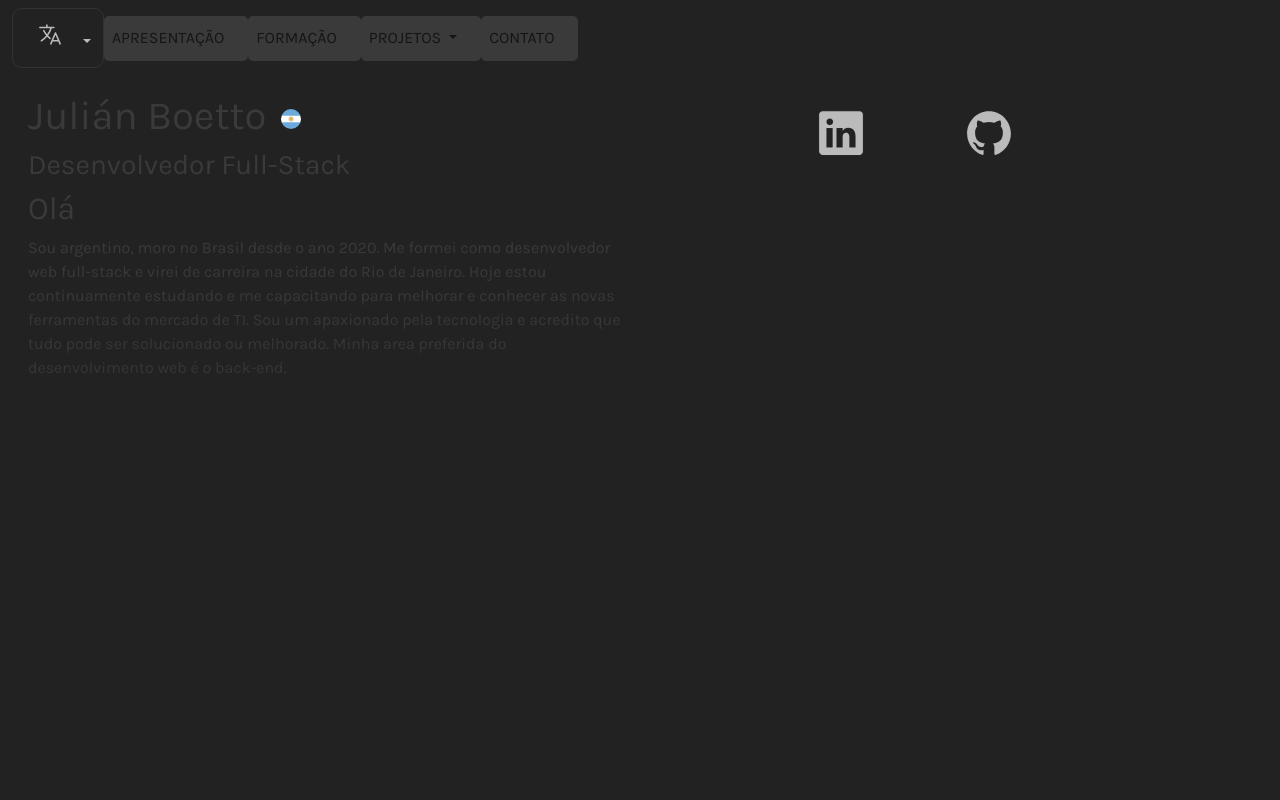
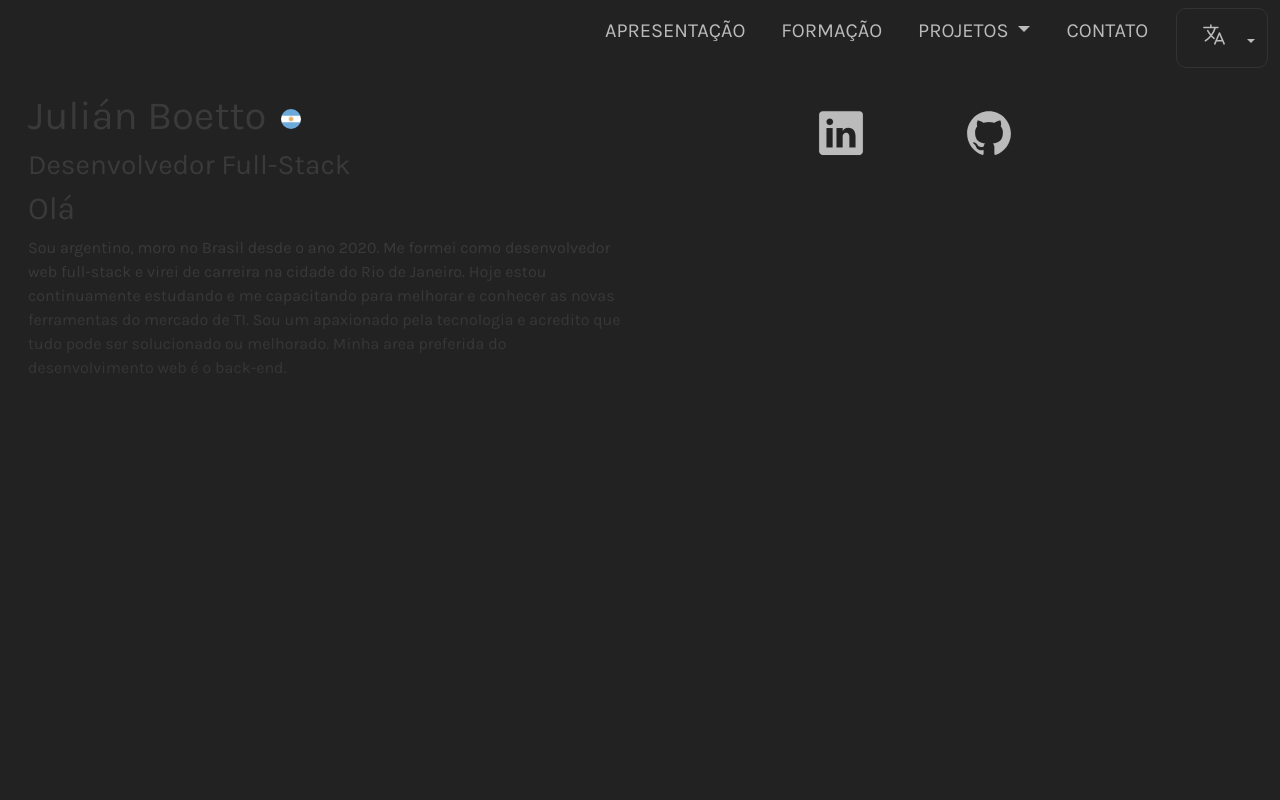
Before and after one commit to JulianBoetto/portfolio.github.io, a plain HTML site: page index.html in a window 1280 px wide. Shown: the top 800 px of the page. Drawn offline with nearby package versions, Linux system fonts and the light colour scheme.

Commit message:
Menu actualizado

```diff
--- a/index.html
+++ b/index.html
@@ -19,14 +19,14 @@
 
 <body>
     <!-- NAVBAR -->
-    <nav class="navbar navbar-expand-lg navbar-light navbar-right" id="navBar">
+    <nav class="navbar navbar-expand-lg navbar-right" id="navBar">
         <div class="container-fluid">
-            <div class="flex-shrink-0 dropdown">
+            <div class="flex-shrink-0 dropdown order-lg-2">
                 <button class="btn dropdown-toggle" type="button" id="dropLanguage"
                     data-bs-toggle="dropdown" aria-expanded="false">
                     <ion-icon name="language-outline"></ion-icon>
                 </button>
-                <ul class="dropdown-menu text-small" id="dropMenu" aria-labelledby="dropLanguage"
+                <ul class="dropdown-menu dropdown-menu-lg-end text-small slide" id="dropMenu" data-bs-auto-close="outside" aria-labelledby="dropLanguage"
                     style="width: max-content;">
                     <li>
                         <button class="btn" id="btnEs">
@@ -48,33 +48,31 @@
                 aria-label="Toggle navigation">
                 <ion-icon name="menu-outline"></ion-icon>
             </button>
-            <div class="collapse navbar-collapse" id="navbarScroll">
-                <ul class="navbar-nav me-auto my-2 my-lg-0 navbar-nav-scroll" style="--bs-scroll-height: 190px;">
-                    <li class="nav-item butHead">
+            <div class="collapse navbar-collapse text-center" id="navbarScroll">
+                <ul class="navbar-nav navbar-dark ms-auto my-2 my-lg-0 navbar-nav-scroll" style="--bs-scroll-height: 1000px;">
+                    <li class="nav-item headBtn">
                         <a class="nav-link" aria-current="page" href="#titPer">
                             <span lang="pt-BR" class="pt-BR">Apresentação</span>
                             <span lang="es-AR" class="es-AR">Presentación</span>
                         </a>
                     </li>
-                    <li class="nav-item butHead">
+                    <li class="nav-item headBtn">
                         <a class="nav-link" href="#formacao">
                             <span lang="pt-BR" class="pt-BR">Formação</span>
                             <span lang="es-AR" class="es-AR">Formación</span>
                         </a>
                     </li>
-                    <li class="nav-item dropdown butHead">
-                        <a class="nav-link dropdown-toggle" href="#" id="navbarDarkDropdownMenuLink" role="button"
-                            data-bs-toggle="dropdown" aria-expanded="false">
+                    <li class="nav-item dropdown headBtn">
+                        <a class="nav-link dropdown-toggle" href="#" id="navbarDropdown" role="button" data-bs-toggle="dropdown" aria-expanded="false">
                             <span lang="pt-BR" class="pt-BR">Projetos</span>
                             <span lang="es-AR" class="es-AR">Proyectos</span>
                         </a>
-                        <ul class="dropdown-menu dropdown-menu-dark" aria-labelledby="navbarDarkDropdownMenuLink">
-                            <!-- <li><a class="dropdown-item" href="#myStore">Mystore</a></li> -->
+                        <ul class="dropdown-menu dropdown-menu-end" id="dropMenu">
                             <li><a class="dropdown-item" href="#giphy">Procurador de GIFs</a></li>
                             <li><a class="dropdown-item" href="#nasa">Foto do dia, API da Nasa</a></li>
                         </ul>
                     </li>
-                    <li class="nav-item butHead">
+                    <li class="nav-item headBtn">
                         <a class="nav-link" href="#contato">
                             <span lang="pt-BR" class="pt-BR">Contato</span>
                             <span lang="es-AR" class="es-AR">Contacto</span>
--- a/stylesheet.css
+++ b/stylesheet.css
@@ -1,126 +1,5 @@
-html,
-body,
-div,
-span,
-applet,
-object,
-iframe,
-h1,
-h2,
-h3,
-h4,
-h5,
-h6,
-p,
-blockquote,
-pre,
-a,
-abbr,
-acronym,
-address,
-big,
-cite,
-code,
-del,
-dfn,
-em,
-img,
-ins,
-kbd,
-q,
-s,
-samp,
-small,
-strike,
-strong,
-sub,
-sup,
-tt,
-var,
-b,
-u,
-i,
-center,
-dl,
-dt,
-dd,
-ol,
-ul,
-li,
-fieldset,
-form,
-label,
-legend,
-table,
-caption,
-tbody,
-tfoot,
-thead,
-tr,
-th,
-td,
-article,
-aside,
-canvas,
-details,
-embed,
-figure,
-figcaption,
-footer,
-header,
-hgroup,
-menu,
-nav,
-output,
-ruby,
-section,
-summary,
-time,
-mark,
-audio,
-video {
-  margin: 0;
-  padding: 0;
-  border: 0;
-  font-size: 100%;
-  font: inherit;
-  vertical-align: baseline;
-}
-
-HTML5 display-role reset for older browsers article,
-aside,
-details,
-figcaption,
-figure,
-footer,
-header,
-hgroup,
-menu,
-nav,
-section {
-  display: block;
-}
 body {
-  line-height: 1;
-}
-ol,
-ul {
-  list-style: none;
-}
-blockquote,
-q {
-  quotes: none;
-}
-blockquote:before,
-blockquote:after,
-q:before,
-q:after {
-  content: "";
-  content: none;
-}
-table {
-  border-collapse: collapse;
-  border-spacing: 0;
+  all: unset;
 }
 
 /* NAVBAR */
@@ -138,7 +17,7 @@ table {
   transition: 0.5s;
 }
 
-#dropLanguage>ion-icon {
+#dropLanguage > ion-icon {
   height: 25px;
 }
 
@@ -151,19 +30,46 @@ table {
   color: #bbb;
 }
 
-.nav-link,
-.navbar-brand {
-  cursor: pointer;
+.dropLanguageText:active {
+    color: #333;
   }
-.nav-link {
-  margin-right: 1em !important;
+
+.headBtn {
+  height: 60px;
+  letter-spacing: 0px;
+  text-transform: uppercase;
+  border-radius: 5px;
+  opacity: 1;
+}
+
+.navbar-nav li a {
   color: #bbb;
+  font-size: 20px;
 }
-.nav-link:hover {
-  color: rgb(0, 0, 0);
+
+.navbar-nav li a:hover,
+.navbar-nav li a:focus.
+.navbar-nav li a:active {
+  color: #777;
 }
-.navbar-collapse {
-  justify-content: flex-end;
+
+
+.headBtn:hover {
+  color: #333;
+  border-radius: 5px;
+  transition-duration: 0.4s;
+}
+
+@media (min-width: 768px) {
+  .headBtn {
+    margin-right: 20px;
+  }
+}
+
+@media (max-width: 768px) {
+  .headBtn {
+    margin-bottom: 10px;
+  }
 }
 
 #navBar {
@@ -177,30 +83,6 @@ table {
   left: 554px;
   width: auto;
   height: 40px;
-}
-
-.butHead {
-  width: auto;
-  height: 45px;
-  position: relative;
-  display: flex;
-  align-items: center;
-  text-align: center;
-  border-radius: 5px;
-  /* font: normal normal bold 14px/17px ; */
-  letter-spacing: 0px;
-  text-transform: uppercase;
-  opacity: 1;
-  justify-content: center;
-  background-color: #3a3a3a;
-  border: none;
-  color: #bbb;
-}
-
-.butHead:hover {
-  color: white;
-  border-radius: 5px;
-  transition-duration: 0.4s;
 }
 
 #toggleBtn {
```
Also changed, not shown: index.js (line endings or trailing spaces). Lines whose indentation alone changed are shown as unchanged.
